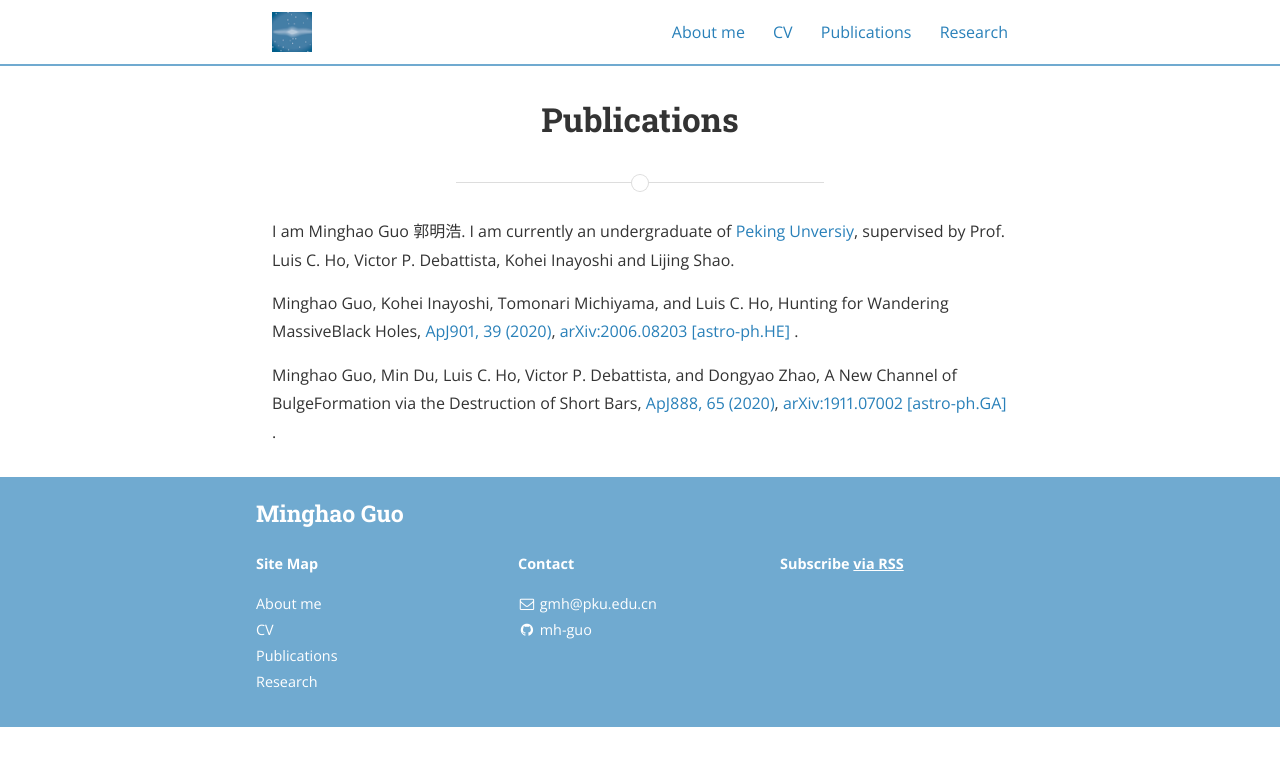
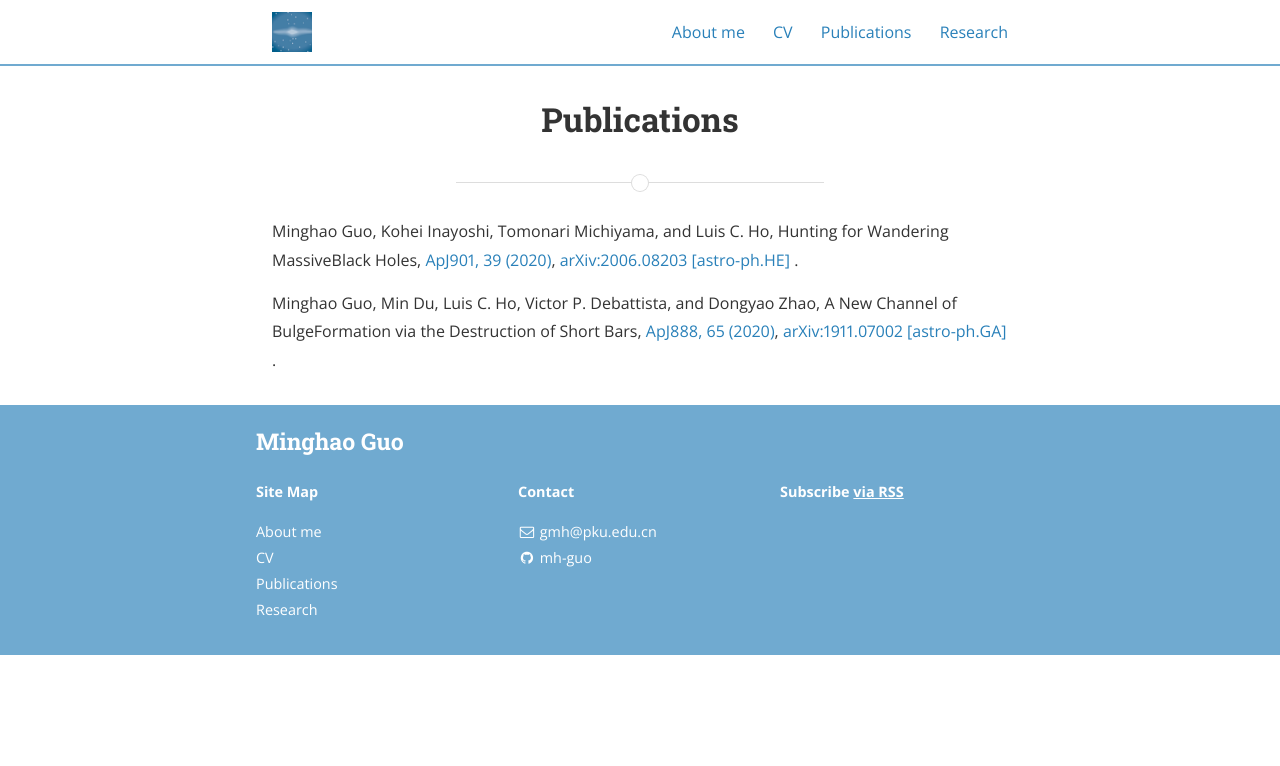
Before and after one commit to mh-guo/mh-guo-slate.github.io, a Jekyll site: the page built from publications.md, in a window 1280 px wide. Shown: the top 766 px of the page. Built offline with Jekyll 4.4.1, drawn with Linux system fonts in a browser that asks for light colours; nearby versions of some CDN libraries.

Commit message:
Update publications.md

```diff
--- a/publications.md
+++ b/publications.md
@@ -4,8 +4,6 @@ title: Publications
 permalink: /publications/
 main_nav: true
 ---
-
-I am Minghao Guo 郭明浩. I am currently an undergraduate of [Peking Unversiy](https://www.pku.edu.cn/), supervised by Prof. Luis C. Ho, Victor P. Debattista, Kohei Inayoshi and Lijing Shao.
 
 Minghao Guo, Kohei Inayoshi, Tomonari Michiyama, and Luis C. Ho, Hunting for Wandering MassiveBlack Holes, [ApJ901, 39 (2020)](https://iopscience.iop.org/article/10.3847/1538-4357/abacc1), [arXiv:2006.08203 [astro-ph.HE]](https://arxiv.org/abs/2006.08203) .
 
```
